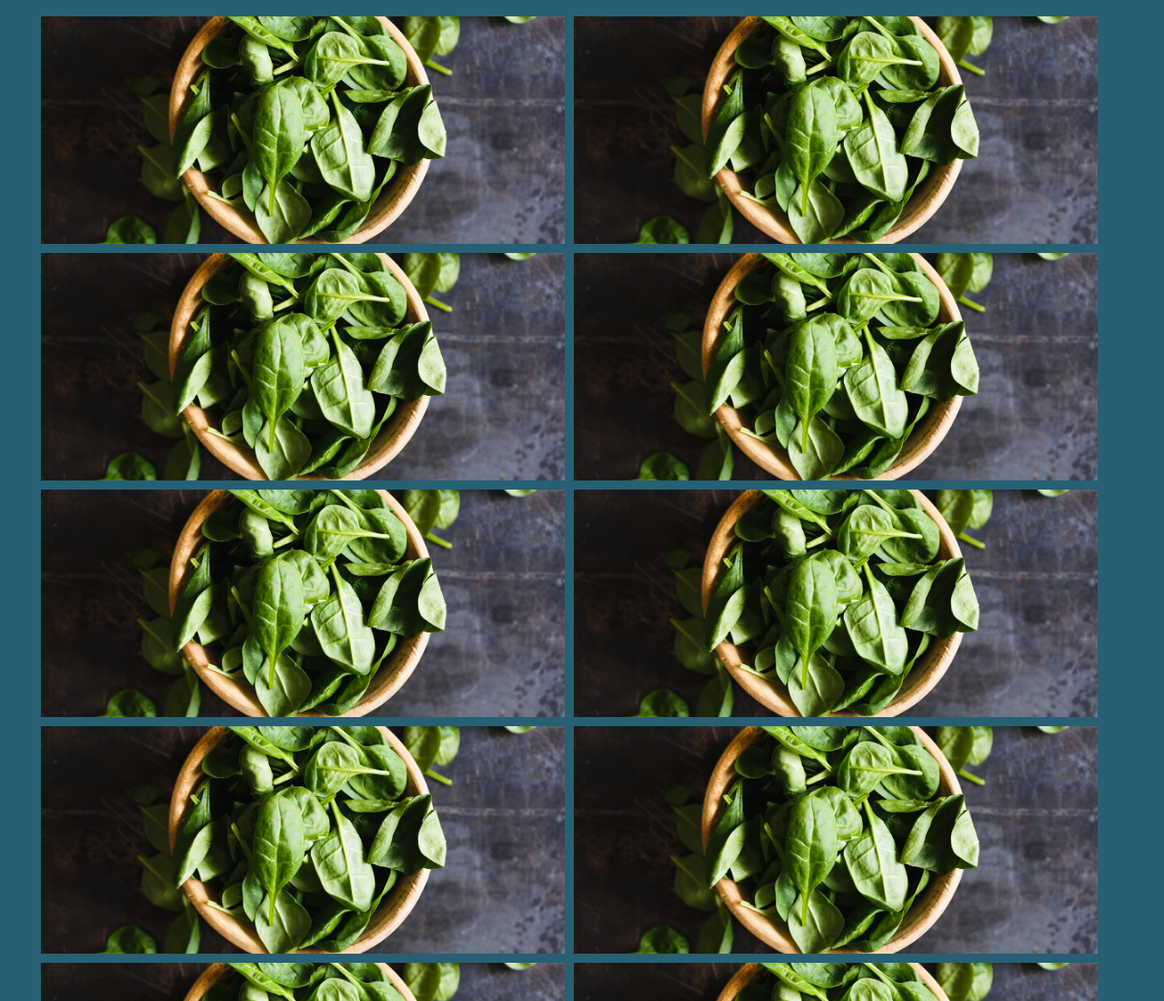
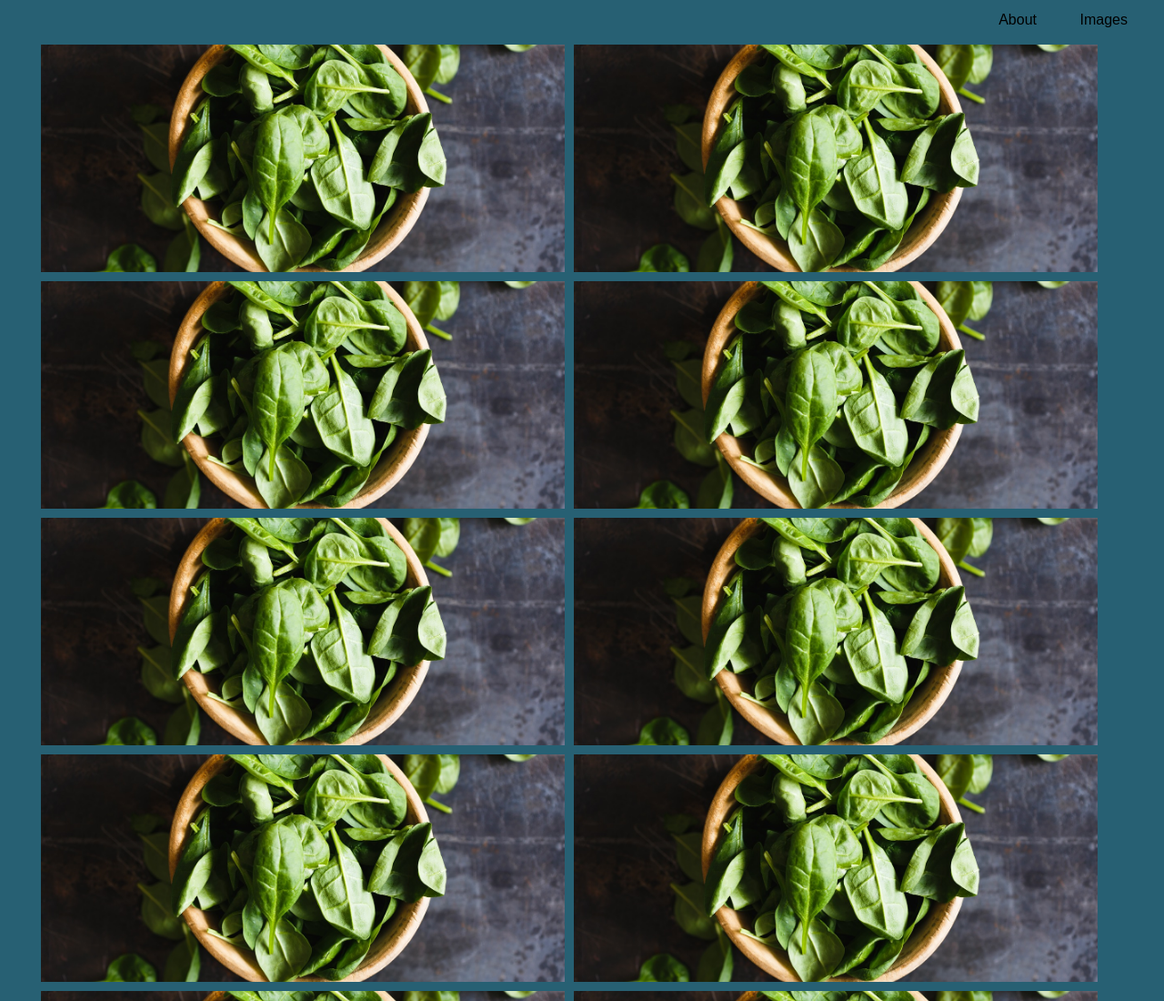
Before and after one commit to mortensenm1205/layout-exercises, a plain HTML site: page image-gallery/images.html in a window 1280 px wide. Shown: the top 1100 px of the page at 91% size. Drawn offline with Linux system fonts and the light colour scheme.

Commit message:
renamed and moved files from the image gallery exercise to my portfolio for the image gallery assignemtn

```diff
--- a/image-gallery/css/main.css
+++ b/image-gallery/css/images.css
@@ -3,19 +3,31 @@ body {
   background-color: #276073;
 }
 
-#main-container {
+.main-container {
   max-width: 1200px;
   margin: 1% auto;
   text-align: center;
   /*overflow: auto;*/
 }
 
-#main-container::after {
+.main-container::after {
   clear:both;
   content:"";
   visibility: hidden;
   height: 0;
   display: block;
+}
+
+#main-nav {
+  display: grid;
+  grid-template-columns: 100px 100px;
+  justify-items: end;
+  justify-content: end;
+}
+
+#main-nav a {
+  text-decoration: none;
+  color: #000;
 }
 
 .box {
--- a/image-gallery/index.html
+++ b/image-gallery/images.html
@@ -1,13 +1,23 @@
+<!--
+Old image layout, first made as a layout exercise. If you need the updated file go to portfolio/images.html
+-->
+
 <!DOCTYPE html>
-<html>
+<html id="images">
   <head>
     <link rel="stylesheet" type="text/css" href="css/reset.css">
-    <link rel="stylesheet" type="text/css" href="css/main.css">
+    <link rel="stylesheet" type="text/css" href="css/images.css">
     <meta name="viewport" content="width=device-width, initial-scale=1">
   </head>
   <meta charset="utf-8">
   <body>
-    <div id="main-container">
+    <header class="main-container">
+      <nav id="main-nav">
+        <a href="portfolio/about.html" target="_blank">About</a>
+        <a href="#images" target="_blank">Images</a>
+      </nav>
+    </header>
+    <section class="main-container">
       <div class="box">
         <div class="inner-box"></div>
       </div>
@@ -44,6 +54,6 @@
       <div class="box">
         <div class="inner-box"></div>
       </div>
-    </div>
+    </section>
   </body>
 </html>
```
